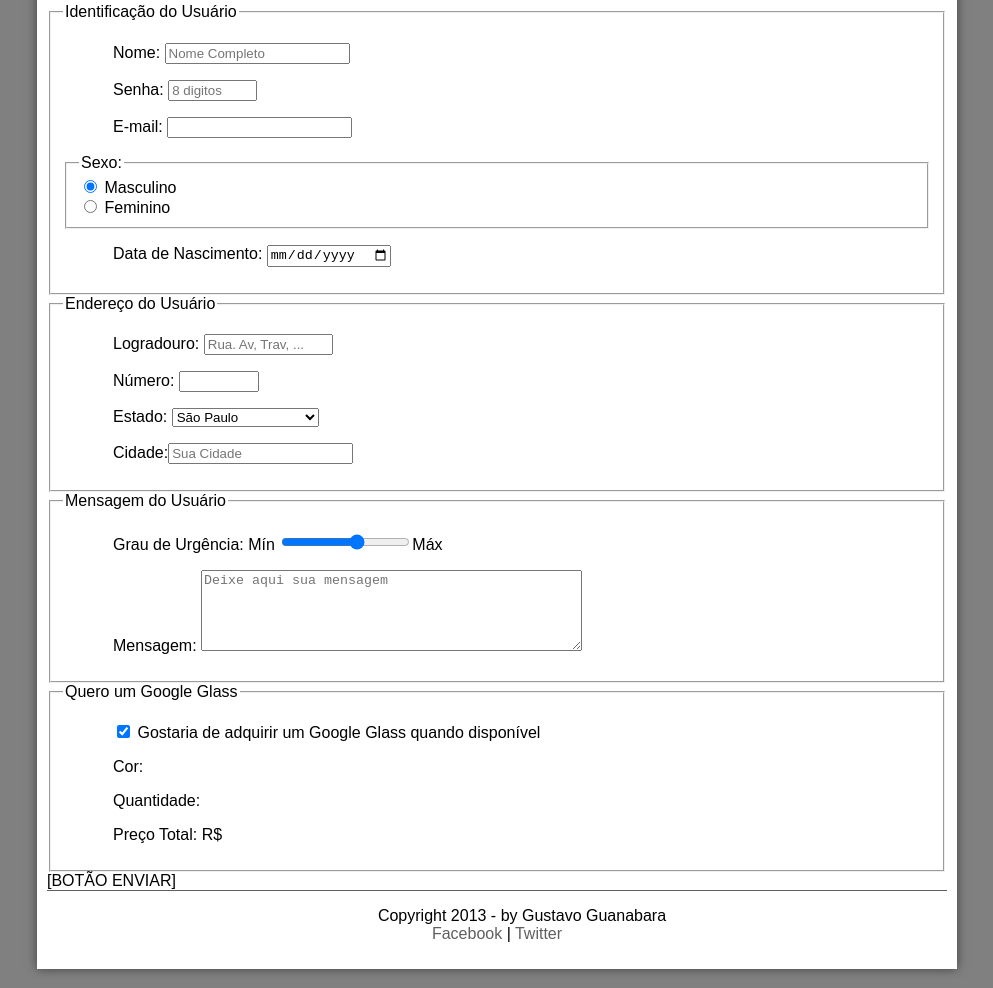
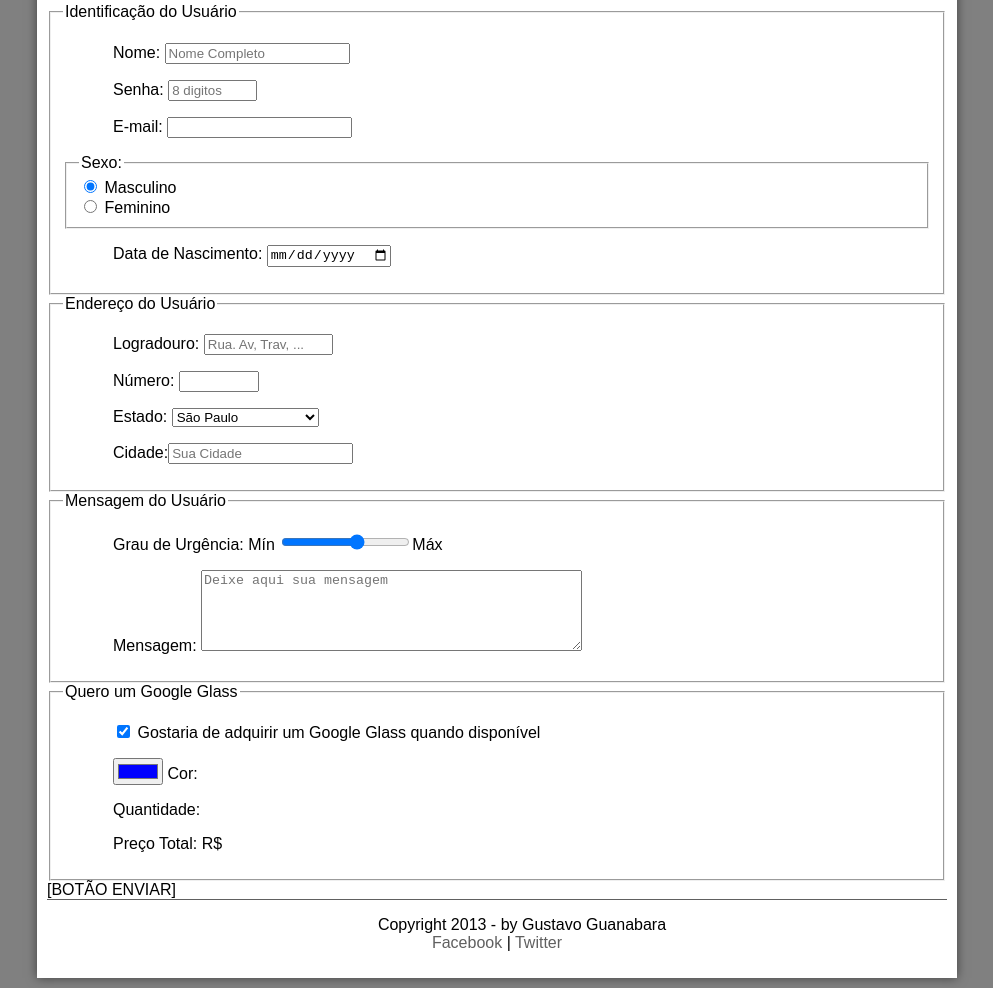
Before and after one commit to Cristyan2/Curso-HTML5, a plain HTML site: page projeto-glass-html5/fale-conosco.html in a window 1280 px wide. Shown: the part 342-1330 px from the top of the page, without its empty margins (143-1136 px from the left). Drawn offline with Linux system fonts and the light colour scheme.

Commit message:
Update fale-conosco.html

```diff
--- a/projeto-glass-html5/fale-conosco.html
+++ b/projeto-glass-html5/fale-conosco.html
@@ -118,7 +118,8 @@
                     <legend>Quero um Google Glass</legend>
                     <p> <input type="checkbox" name="tPed" id="cPed" checked>
                         <label for="cPed">Gostaria de adquirir um Google Glass quando disponível</label></p>
-                    <p><label for="cCor"> Cor:</label></p>
+
+                    <p><label for="cCor"> <input type="color" name="tCor" id="cCor" value="#0000FF"> Cor:</label></p>
                     <p><label for="cQtd">Quantidade: </label></p>
                     <p><label for="cTot">Preço Total: R$</label></p>
 
```
